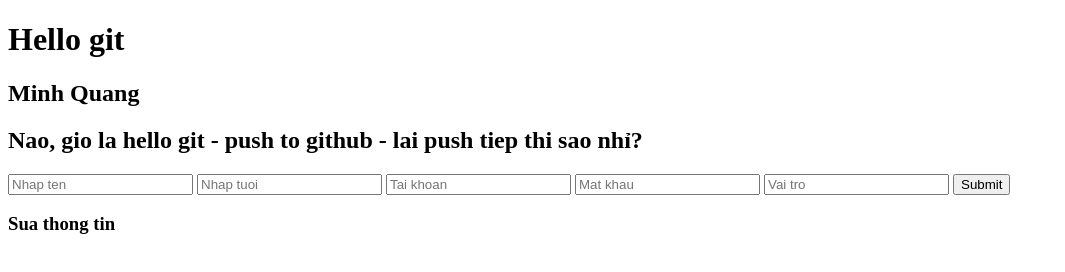
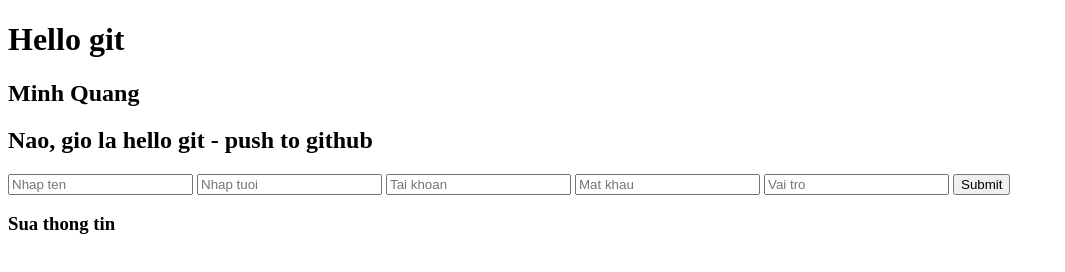
Before and after one commit to Quangchilwell/hello-world, a plain HTML site: page index.html in a window 1280 px wide. Shown: the whole page, without its empty margins (0-1065 px from the left). Drawn offline with Linux system fonts and the light colour scheme; no server answers.

Commit message:
Update index.html

```diff
--- a/index.html
+++ b/index.html
@@ -14,7 +14,7 @@
 
     <h1>Hello git</h1>
     <h2>Minh Quang</h2>
-    <h2>Nao, gio la hello git - push to github - lai push tiep thi sao nhỉ?</h2>
+    <h2>Nao, gio la hello git - push to github</h2>
     <div >
         <input type="text" name="name" placeholder="Nhap ten">
         <input type="number" name="age" placeholder="Nhap tuoi">
```
